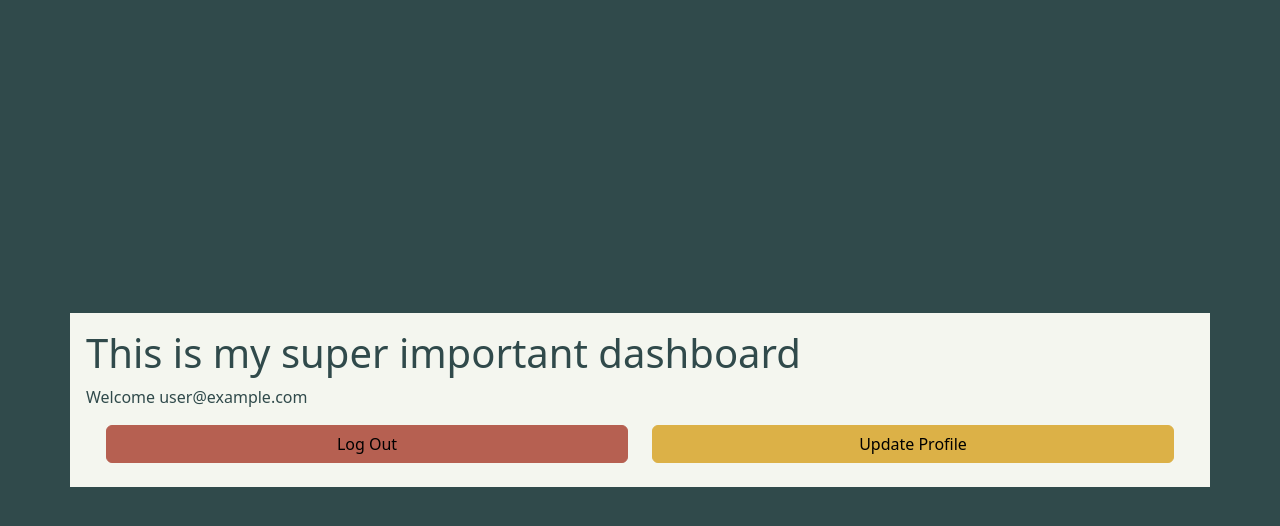
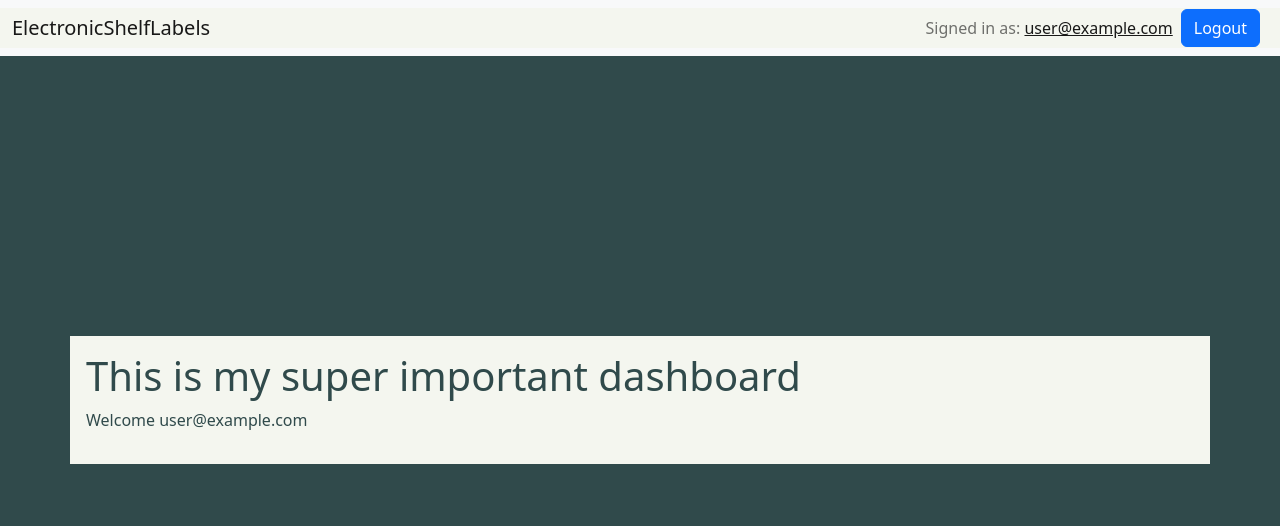
Before and after one commit to anmoljhamb/electronic-shelf-labels, a React (Vite) app in the folder client/: page / in a window 1280 px wide. Shown: the top 526 px of the page. Built offline with nearby package versions, Linux system fonts and the light colour scheme; no server answers; sample sign-in values are in the browser's storage.

Commit message:
navbar added

```diff
--- a/client/src/components/Dashboard.tsx
+++ b/client/src/components/Dashboard.tsx
@@ -3,35 +3,21 @@ import { Button, Col, Container, Row } from "react-bootstrap";
 import { AuthContext } from "../contexts/AuthContext";
 import { AuthContextInterface } from "../types";
 import { useNavigate } from "react-router-dom";
+import { NavbarComponent } from ".";
 
 const Dashboard = () => {
     const authContext = useContext(AuthContext) as AuthContextInterface;
-    const { logOut, currentUser } = authContext;
+    const { currentUser } = authContext;
     const navigator = useNavigate();
 
     return (
-        <Container className="p-3">
-            <h1>This is my super important dashboard</h1>
-            <p>Welcome {`${currentUser?.email}`}</p>
-            <Row className="m-2">
-                <Col>
-                    <Button className="w-100" onClick={logOut}>
-                        Log Out
-                    </Button>
-                </Col>
-                <Col>
-                    <Button
-                        className="w-100"
-                        variant="secondary"
-                        onClick={() => {
-                            navigator("/update-profile");
-                        }}
-                    >
-                        Update Profile
-                    </Button>
-                </Col>
-            </Row>
-        </Container>
+        <>
+            <NavbarComponent />
+            <Container className="p-3">
+                <h1>This is my super important dashboard</h1>
+                <p>Welcome {`${currentUser?.email}`}</p>
+            </Container>
+        </>
     );
 };
 
--- /dev/null
+++ b/client/src/components/NavbarComponent.tsx
@@ -0,0 +1,34 @@
+import { useContext } from "react";
+import { Navbar, Container, Button } from "react-bootstrap";
+import { AuthContext } from "../contexts/AuthContext";
+import { AuthContextInterface } from "../types";
+import { Link } from "react-router-dom";
+
+const NavbarComponent = () => {
+    const authContext = useContext(AuthContext) as AuthContextInterface;
+    const { currentUser, logOut } = authContext;
+
+    return (
+        <>
+            <Navbar id="navbar" bg="light">
+                <Container fluid className="h-100">
+                    <Navbar.Brand>ElectronicShelfLabels</Navbar.Brand>
+                    <Navbar.Toggle />
+                    <Navbar.Collapse className="justify-content-end">
+                        <Navbar.Text>
+                            Signed in as:{" "}
+                            <Link to="/update-profile">
+                                {currentUser?.email}
+                            </Link>
+                        </Navbar.Text>
+                        <Button className="mx-2" onClick={logOut}>
+                            Logout
+                        </Button>
+                    </Navbar.Collapse>
+                </Container>
+            </Navbar>
+        </>
+    );
+};
+
+export default NavbarComponent;
--- a/client/src/components/UpdateProfile.tsx
+++ b/client/src/components/UpdateProfile.tsx
@@ -86,6 +86,7 @@ const SignUp = () => {
                             onChange={(e: ChangeEvent<HTMLInputElement>) => {
                                 setPassword(e.target.value);
                             }}
+                            autoComplete="off"
                         />
                         <Form.Text>
                             Leave the passwords empty to keep it same
@@ -99,6 +100,7 @@ const SignUp = () => {
                             onChange={(e: ChangeEvent<HTMLInputElement>) => {
                                 setCpassword(e.target.value);
                             }}
+                            autoComplete="off"
                         />
                         <Form.Text>
                             Leave the passwords empty to keep it same
--- a/client/src/components/index.ts
+++ b/client/src/components/index.ts
@@ -4,3 +4,4 @@ export { default as Login } from "./Login";
 export { default as Dashboard } from "./Dashboard";
 export { default as UpdateProfile } from "./UpdateProfile";
 export { default as ForgotPassword } from "./ForgotPassword";
+export { default as NavbarComponent } from "./NavbarComponent";
--- a/client/src/main.scss
+++ b/client/src/main.scss
@@ -7,13 +7,24 @@
     height: 100vh;
     overflow-y: auto;
     background-color: $dark;
-    .container {
+    .container,
+    .container-fluid {
         background-color: $light;
         color: $dark;
     }
-    #signUp {
+    #signUp,
+    #logIn,
+    #forgotPassword {
         max-width: 35rem;
+    }
+    #navbar {
+        width: 100% !important;
+        position: absolute;
+        left: 0;
+        top: 0;
+        right: 0;
+        bottom: auto;
     }
 }
 
-@import "../node_modules/bootstrap/scss/bootstrap.scss";
+// @import "../node_modules/bootstrap/scss/bootstrap.scss";
```
